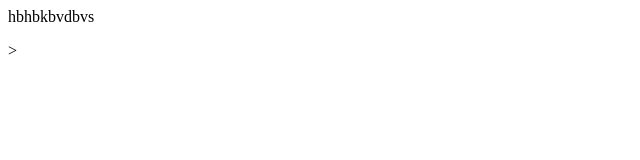
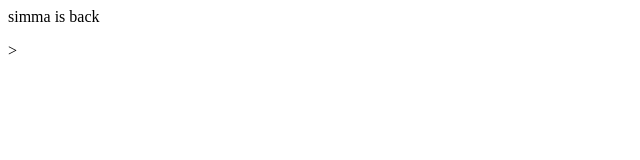
Before and after one commit to 13simma/13simma, a plain HTML site: page index.html in a window 1280 px wide. Shown: the full height of the page, 0-640 px from the left. Drawn offline with Linux system fonts and the light colour scheme.

Commit message:
changed html code

```diff
--- a/index.html
+++ b/index.html
@@ -1 +1 @@
-<p>hbhbkbvdbvs</p>>
+<p>simma is back</p>>
```
